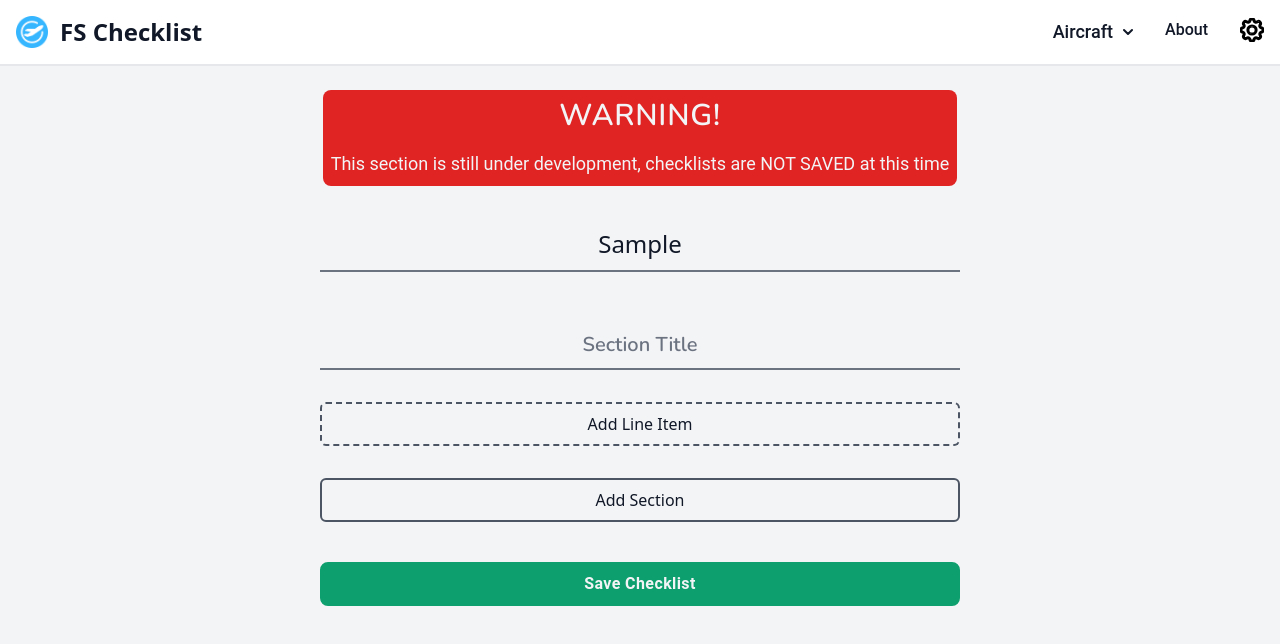
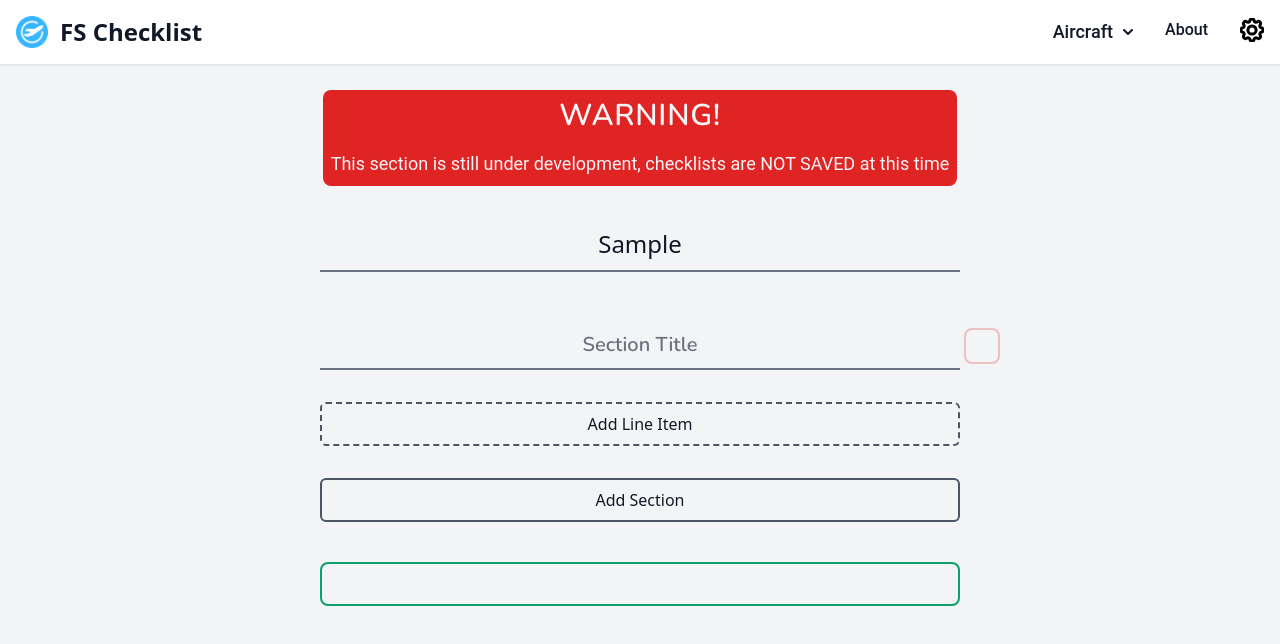
Before and after one commit to DaganCardinal/fschecklist, a React (Vite) app: page /editor in a window 1280 px wide. Both pictures are taken after typing "Sample" into the empty fields and a click on the button "Add Section". Shown: the top 644 px of the page. Built offline with nearby package versions, Linux system fonts and the light colour scheme.

Commit message:
Editor updates: - Added Framer Motion library - Added animations to editor when adding and removing line items using FM

```diff
--- a/package.json
+++ b/package.json
@@ -12,6 +12,7 @@
   "dependencies": {
     "flowbite": "^1.8.1",
     "flowbite-react": "^0.5.0",
+    "framer-motion": "^10.16.1",
     "react": "^18.2.0",
     "react-dom": "^18.2.0",
     "react-router-dom": "^6.15.0"
--- a/src/components/Buttons.tsx
+++ b/src/components/Buttons.tsx
@@ -1,5 +1,5 @@
 interface ButtonProps {
-  label: string;
+  label?: string;
   onClick: () => void;
   borderType?: string;
 }
@@ -19,9 +19,27 @@ export const SaveButton = ({ label, onClick }: ButtonProps) => {
   return (
     <button
       onClick={onClick}
-      className="my-6 border-2 text-center justify-center p-2 rounded-lg dark:border-green-400 border-green-500 bg-green-500 font-body font-semibold text-gray-100 tracking-wide  dark:hover:bg-green-400 hover:bg-green-600 flex flex-row hover:text-gray-100 transition-all duration-300 ease-in-out"
+      className="my-6 border-2 text-center justify-center p-2 rounded-lg dark:border-green-400 border-green-500 font-body font-semibold text-gray-100 tracking-wide  dark:hover:bg-green-500 hover:bg-green-600 flex flex-row hover:text-gray-100 transition-all duration-300 ease-in-out"
     >
       {label}
     </button>
   );
 };
+
+export const DeleteButton = ({ onClick }: ButtonProps) => {
+  return (
+    <button
+      onClick={onClick}
+      className="my-6 text-center justify-center p-2 rounded-lg border-2 border-red-600 border-opacity-25  bg-transparent text-gray-100 tracking-wide dark:hover:bg-red-500 hover:bg-red-400 flex flex-row transition-all duration-300 ease-in-out"
+    >
+      <svg
+        xmlns="http://www.w3.org/2000/svg"
+        fill="currentColor"
+        className="bi bi-x-lg w-4 h-4"
+        viewBox="0 0 16 16"
+      >
+        <path d="M2.146 2.854a.5.5 0 1 1 .708-.708L8 7.293l5.146-5.147a.5.5 0 0 1 .708.708L8.707 8l5.147 5.146a.5.5 0 0 1-.708.708L8 8.707l-5.146 5.147a.5.5 0 0 1-.708-.708L7.293 8 2.146 2.854Z" />
+      </svg>
+    </button>
+  );
+};
--- a/src/components/Editor/ChecklistEditor.tsx
+++ b/src/components/Editor/ChecklistEditor.tsx
@@ -2,7 +2,7 @@ import { useState } from "react";
 import { ListSectionType } from "../../utils/types";
 import { SectionEditor } from "./SectionEditor";
 import { HeaderInput } from "../Inputs";
-import { EditorButton, SaveButton } from "../Buttons";
+import { EditorButton, SaveButton, DeleteButton } from "../Buttons";
 
 interface ChecklistBuilderProps {
   initialListData?: ListSectionType;
@@ -29,6 +29,7 @@ export const ChecklistEditor = ({
         />
       </div>
       {Object.keys(listData).map((sectionTitle, index) => (
+        <div className="flex flex-col relative">
           <SectionEditor
             key={index}
             sectionTitle={sectionTitle}
@@ -40,6 +41,16 @@ export const ChecklistEditor = ({
               setListData(updatedListData);
             }}
           />
+          <div className="absolute right-0 top-0 translate-x-10">
+            <DeleteButton
+              onClick={() => {
+                const updatedListData = { ...listData };
+                delete updatedListData[sectionTitle];
+                setListData(updatedListData);
+              }}
+            />
+          </div>
+        </div>
       ))}
       <EditorButton
         label="Add Section"
--- a/src/components/Editor/ListItemEditor.tsx
+++ b/src/components/Editor/ListItemEditor.tsx
@@ -4,13 +4,18 @@ import { ListItemType } from "../../utils/types";
 
 interface ListItemEditorProps {
   listItem: ListItemType;
+  id?: string;
   onChange: (updatedListItem: ListItemType) => void;
 }
 
-export const ListItemEditor = ({ listItem, onChange }: ListItemEditorProps) => {
+export const ListItemEditor = ({
+  listItem,
+  onChange,
+  id,
+}: ListItemEditorProps) => {
   return (
     <>
-      <div className="flex flex-row flex-wrap checklist-item">
+      <div className="flex flex-row flex-grow flex-wrap checklist-item" id={id}>
         <span className="label">
           <Input
             type="text"
@@ -21,7 +26,7 @@ export const ListItemEditor = ({ listItem, onChange }: ListItemEditorProps) => {
             onBlur={() => {}}
           />
         </span>
-        <span className="dots dark:invert"></span>
+        <span className="dots"></span>
         <span className="value">
           <Input
             type="text"
--- a/src/components/Editor/SectionEditor.tsx
+++ b/src/components/Editor/SectionEditor.tsx
@@ -1,7 +1,9 @@
 import { HeaderInput } from "../Inputs";
 import { ListItemEditor } from "./ListItemEditor";
 import { ListItemType } from "../../utils/types";
-import { EditorButton } from "../Buttons";
+import { EditorButton, DeleteButton } from "../Buttons";
+import { motion, AnimatePresence } from "framer-motion";
+import { generateId } from "../../utils/utilFunctions";
 
 interface SectionEditorProps {
   sectionTitle: string;
@@ -27,29 +29,65 @@ export const SectionEditor = ({
         />
       </div>
       <div>
+        <AnimatePresence>
           {listItems.map((listItem, index) => (
+            <motion.div
+              layout
+              key={listItem.id}
+              initial={{ opacity: 0, scale: 0.8 }}
+              animate={{ opacity: 1, scale: 1 }}
+              exit={{ opacity: 0, scale: 0.8, transition: { duration: 0.1 } }}
+              transition={{
+                duration: 0.2,
+                ease: [0, 0.71, 0.2, 1.01],
+                scale: {
+                  type: "spring",
+                  damping: 10,
+                  stiffness: 100,
+                  restDelta: 0.001,
+                },
+              }}
+            >
+              <div className="flex flex-row w-full group">
                 <ListItemEditor
-            key={index}
+                  key={listItem.id}
                   listItem={listItem}
                   onChange={(updatedlistItem) =>
                     onChange(
                       sectionTitle,
-                listItems.map((li, i) => (i === index ? updatedlistItem : li))
+                      listItems.map((li, i) =>
+                        i === index ? updatedlistItem : li
+                      )
                     )
                   }
                 />
+                <div className="right-0 translate-x-10 absolute">
+                  <DeleteButton
+                    onClick={() => {
+                      const updatedListItems = listItems.filter(
+                        (item) => item.id !== listItem.id
+                      );
+                      onChange(sectionTitle, updatedListItems);
+                    }}
+                  />
+                </div>
+              </div>
+            </motion.div>
           ))}
+        </AnimatePresence>
+        <div className="">
           <EditorButton
             label="Add Line Item"
             onClick={() =>
               onChange(sectionTitle, [
                 ...listItems,
-              { label: "", value: "", subtext: "" },
+                { label: "", value: "", subtext: "", id: generateId() },
               ])
             }
             borderType="border-dashed"
           />
         </div>
+      </div>
     </>
   );
 };
--- a/src/routes/Editor.tsx
+++ b/src/routes/Editor.tsx
@@ -2,7 +2,22 @@ import { ChecklistEditor } from "../components/Editor/ChecklistEditor";
 import { ListSectionType } from "../utils/types";
 
 export const Editor = () => {
+  const checkValidity = (aircraft: string, listData: ListSectionType) => {
+    if (aircraft === "") {
+      return false;
+    }
+    if (Object.keys(listData).length === 0) {
+      return false;
+    }
+    return true;
+  };
+
   const handleSave = (aircraft: string, listData: ListSectionType) => {
+    if (!checkValidity(aircraft, listData)) {
+      console.log("Please ensure all fields are filled out");
+      return;
+    }
+
     const checklistJSON = {
       [aircraft]: listData,
     };
--- a/src/utils/types.ts
+++ b/src/utils/types.ts
@@ -2,6 +2,7 @@ export type ListItemType = {
   label: string;
   value: string;
   subtext?: string;
+  id?: string;
 };
 
 export type ListSectionType = {
--- a/src/utils/utilFunctions.ts
+++ b/src/utils/utilFunctions.ts
@@ -21,3 +21,9 @@ export function metersToFeet(meters: number): number {
 export function feetToMeters(feet: number): number {
   return feet / 3.2808;
 }
+
+export function generateId(): string {
+  const currTime = new Date().getTime().toString();
+  const randomNum = Math.floor(Math.random() * 100000000).toString();
+  return currTime + randomNum;
+}
```
Also changed, not shown: 1 other file (tests, documents, lock files or other folders). Lines whose indentation alone changed are shown as unchanged.
